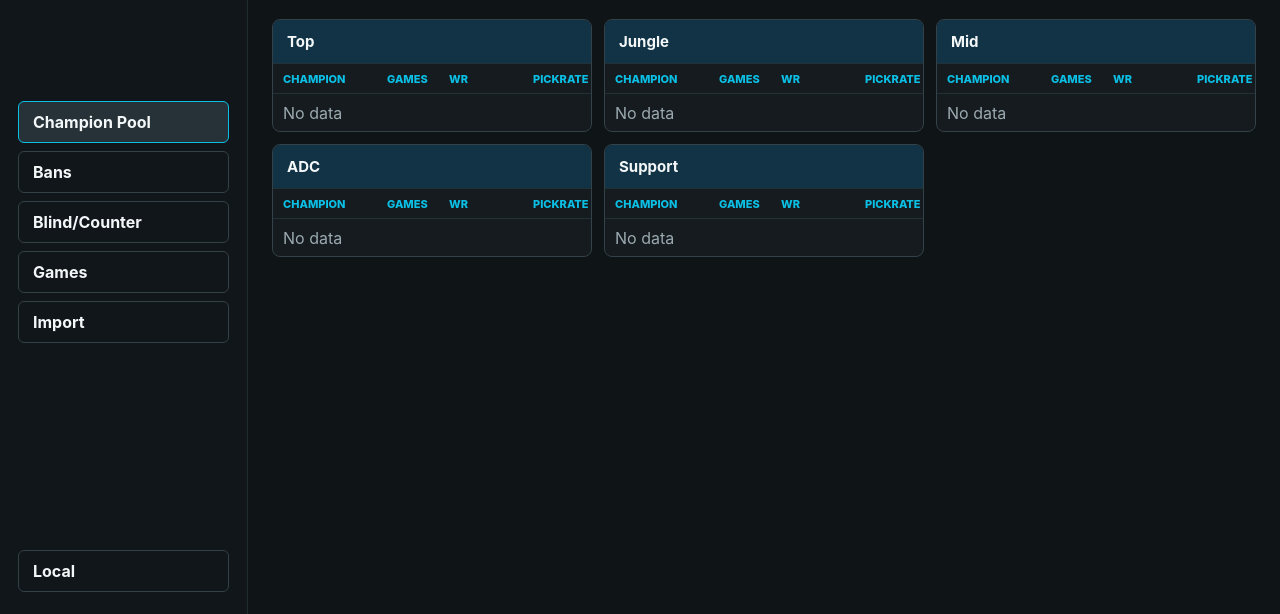
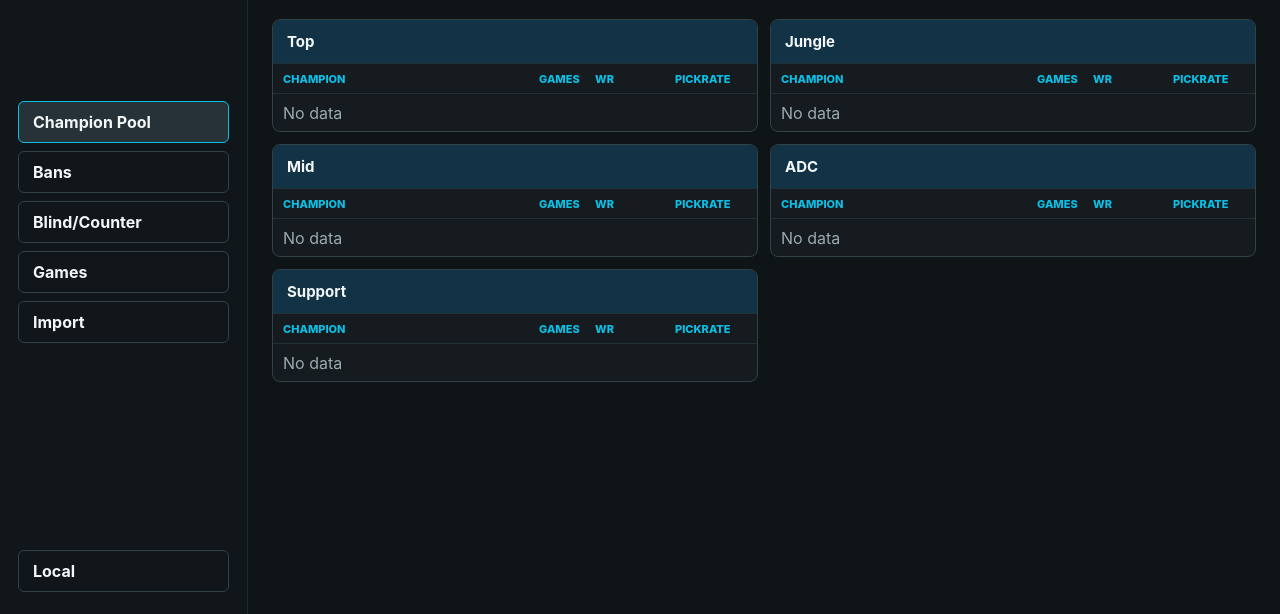
Before and after one commit to lukaschudy/scrim-draft-tracker, a website: page public/index.html in a window 1280 px wide. Shown: the part 186-800 px from the top of the page. Drawn offline with Linux system fonts and the light colour scheme; no server answers.

Commit message:
Fix lane card pickrate layout

```diff
--- a/public/styles.css
+++ b/public/styles.css
@@ -208,7 +208,7 @@ label {
 
 .lane-columns {
   display: grid;
-  grid-template-columns: repeat(auto-fit, minmax(250px, 1fr));
+  grid-template-columns: repeat(auto-fit, minmax(360px, 1fr));
   gap: 12px;
   align-items: start;
 }
@@ -232,7 +232,7 @@ label {
 
 .row {
   display: grid;
-  grid-template-columns: minmax(96px, 1fr) 54px 76px 76px;
+  grid-template-columns: minmax(120px, 1fr) 48px 72px 72px;
   gap: 8px;
   align-items: center;
   min-height: 38px;
@@ -246,6 +246,10 @@ label {
   font-size: 11px;
   font-weight: 800;
   text-transform: uppercase;
+}
+
+.row > span {
+  min-width: 0;
 }
 
 .clickable {
```
